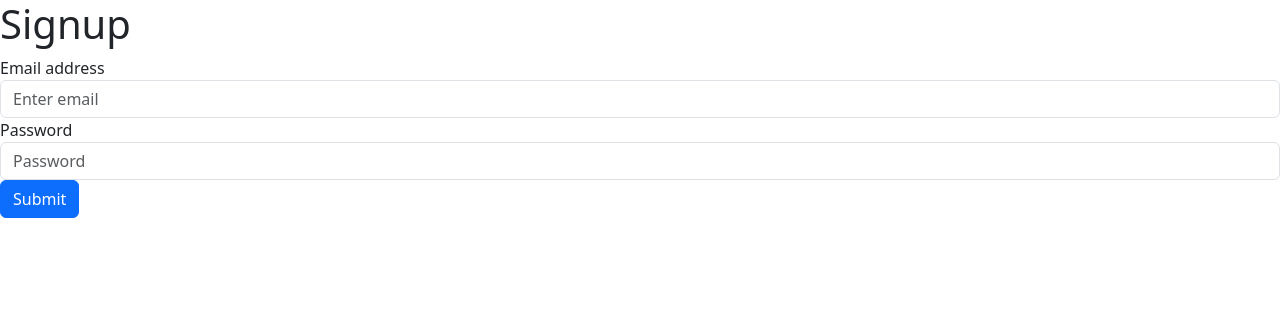
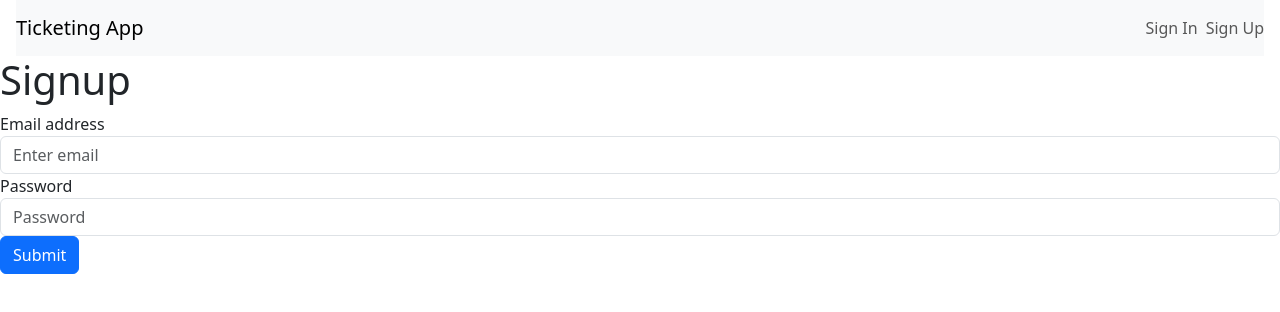
Before and after one commit to eldoghry/ticketing-microservices, a Next.js app in the folder front/: page /auth/signup in a window 1280 px wide. Shown: the top 312 px of the page. Built offline with nearby package versions, Linux system fonts and the light colour scheme.

Commit message:
navbar header

```diff
--- /dev/null
+++ b/front/component/header.jsx
@@ -0,0 +1,31 @@
+import Link from "next/link";
+
+const Header = ({ currentUser }) => {
+  const links = [
+    !currentUser && { label: "Sign In", path: "/auth/signin" },
+    !currentUser && { label: "Sign Up", path: "/auth/signup" },
+    currentUser && { label: "Sign Out", path: "/auth/signout" },
+  ].filter((link) => link);
+
+  return (
+    <div>
+      <nav className="navbar navbar-light bg-light mx-3">
+        <Link href="/" className="navbar-brand">
+          Ticketing App
+        </Link>
+
+        <ul className="navbar-nav d-flex flex-row gap-2">
+          {links.map(({ label, path }) => (
+            <li key={path} className="nav-item" id={path}>
+              <Link className="nav-link" href={path}>
+                {label}
+              </Link>
+            </li>
+          ))}
+        </ul>
+      </nav>
+    </div>
+  );
+};
+
+export default Header;
--- a/front/pages/_app.js
+++ b/front/pages/_app.js
@@ -1,8 +1,13 @@
 import 'bootstrap/dist/css/bootstrap.css'
+import Header from '../component/header'
 
 
 
 function MyApp({ Component, pageProps }) {
-    return <Component {...pageProps} />
+    return <>
+        <Header currentUser={pageProps.currentUser} />
+        <Component {...pageProps} />
+    </>
+
 }
 export default MyApp
```
